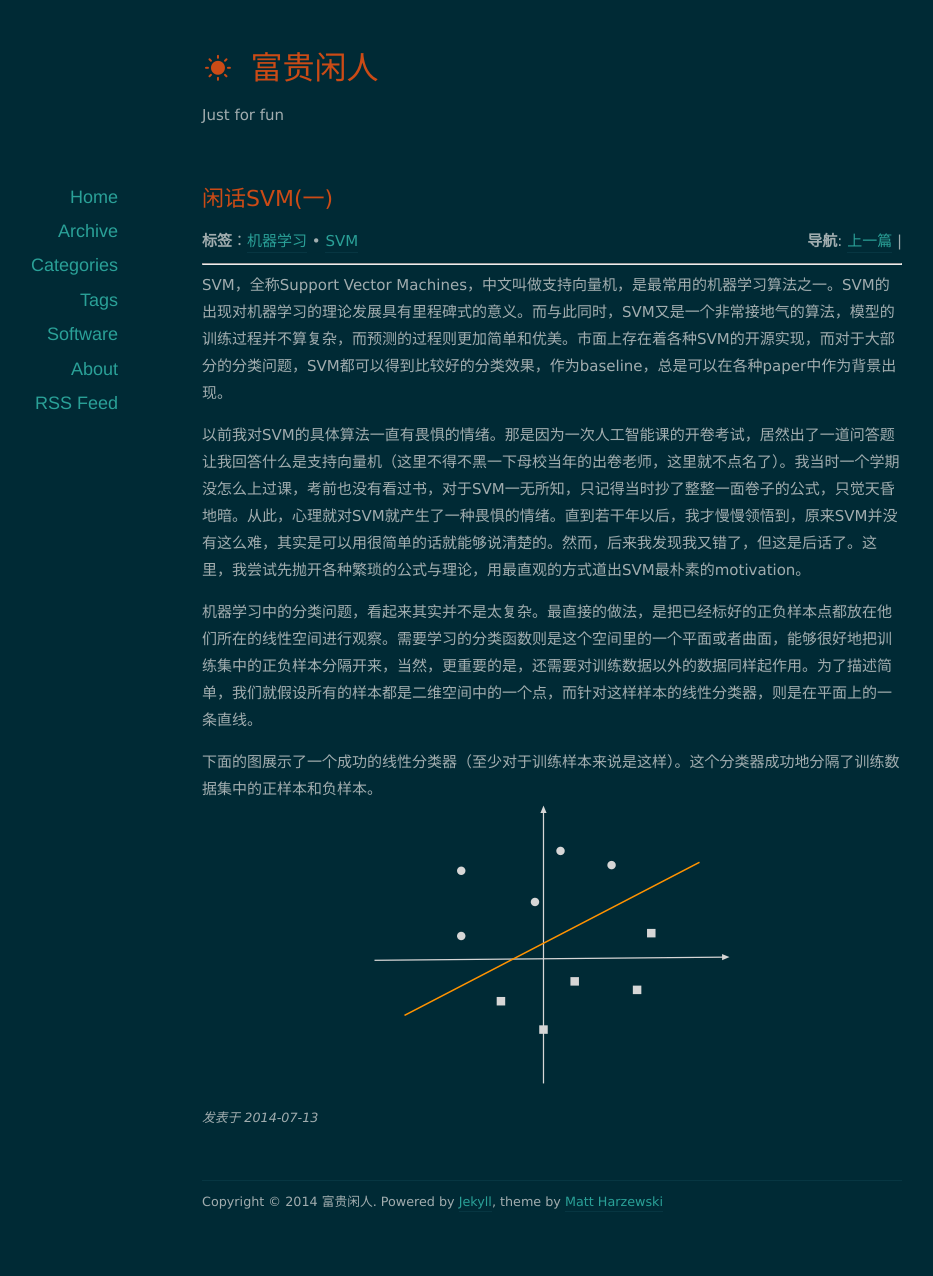
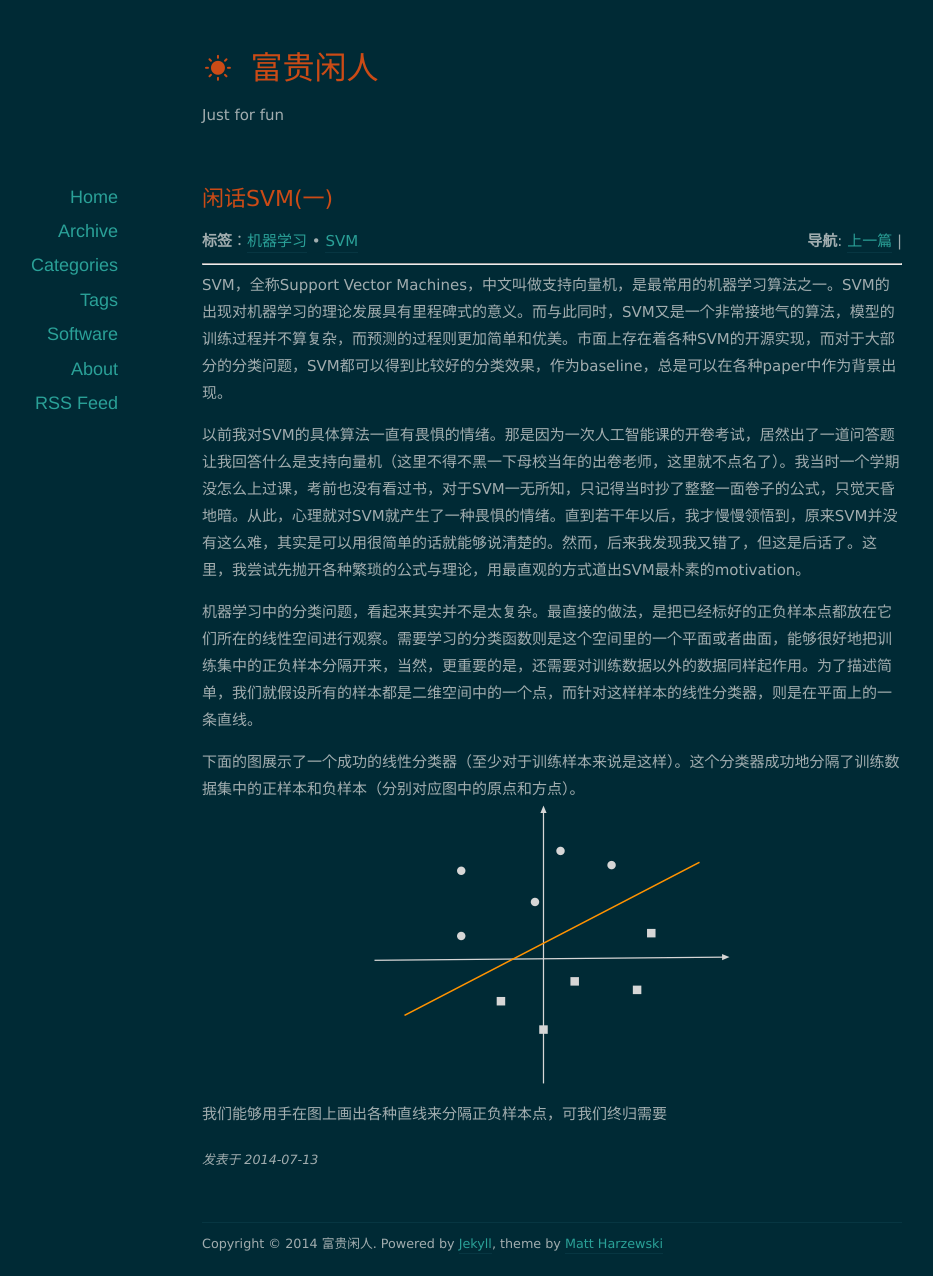
Before and after one commit to orangeprince/orangeprince.github.io, a Jekyll site: the page built from _posts/2014-07-13-svm_part1.md, in a window 1280 px wide. Shown: the whole page, without its empty margins (88-1021 px from the left). Built offline with Jekyll 4.4.1, drawn with Linux system fonts in a browser that asks for light colours; nearby versions of some CDN libraries; comment, search, counter and statistics services are not loaded; before the commit the page ends 1234 px from its top, so only the background shows below that.

Commit message:
modified:   _posts/2014-07-13-svm_part1.md

```diff
--- a/_posts/2014-07-13-svm_part1.md
+++ b/_posts/2014-07-13-svm_part1.md
@@ -11,7 +11,9 @@ SVM，全称Support Vector Machines，中文叫做支持向量机，是最常用
 
 <!--more-->
 
-机器学习中的分类问题，看起来其实并不是太复杂。最直接的做法，是把已经标好的正负样本点都放在他们所在的线性空间进行观察。需要学习的分类函数则是这个空间里的一个平面或者曲面，能够很好地把训练集中的正负样本分隔开来，当然，更重要的是，还需要对训练数据以外的数据同样起作用。为了描述简单，我们就假设所有的样本都是二维空间中的一个点，而针对这样样本的线性分类器，则是在平面上的一条直线。
+机器学习中的分类问题，看起来其实并不是太复杂。最直接的做法，是把已经标好的正负样本点都放在它们所在的线性空间进行观察。需要学习的分类函数则是这个空间里的一个平面或者曲面，能够很好地把训练集中的正负样本分隔开来，当然，更重要的是，还需要对训练数据以外的数据同样起作用。为了描述简单，我们就假设所有的样本都是二维空间中的一个点，而针对这样样本的线性分类器，则是在平面上的一条直线。
 
-下面的图展示了一个成功的线性分类器（至少对于训练样本来说是这样）。这个分类器成功地分隔了训练数据集中的正样本和负样本。
+下面的图展示了一个成功的线性分类器（至少对于训练样本来说是这样）。这个分类器成功地分隔了训练数据集中的正样本和负样本（分别对应图中的原点和方点）。
 ![svm示意图]({{ site.img_url }}/svm/svm1.png)
+
+我们能够用手在图上画出各种直线来分隔正负样本点，可我们终归需要
```
